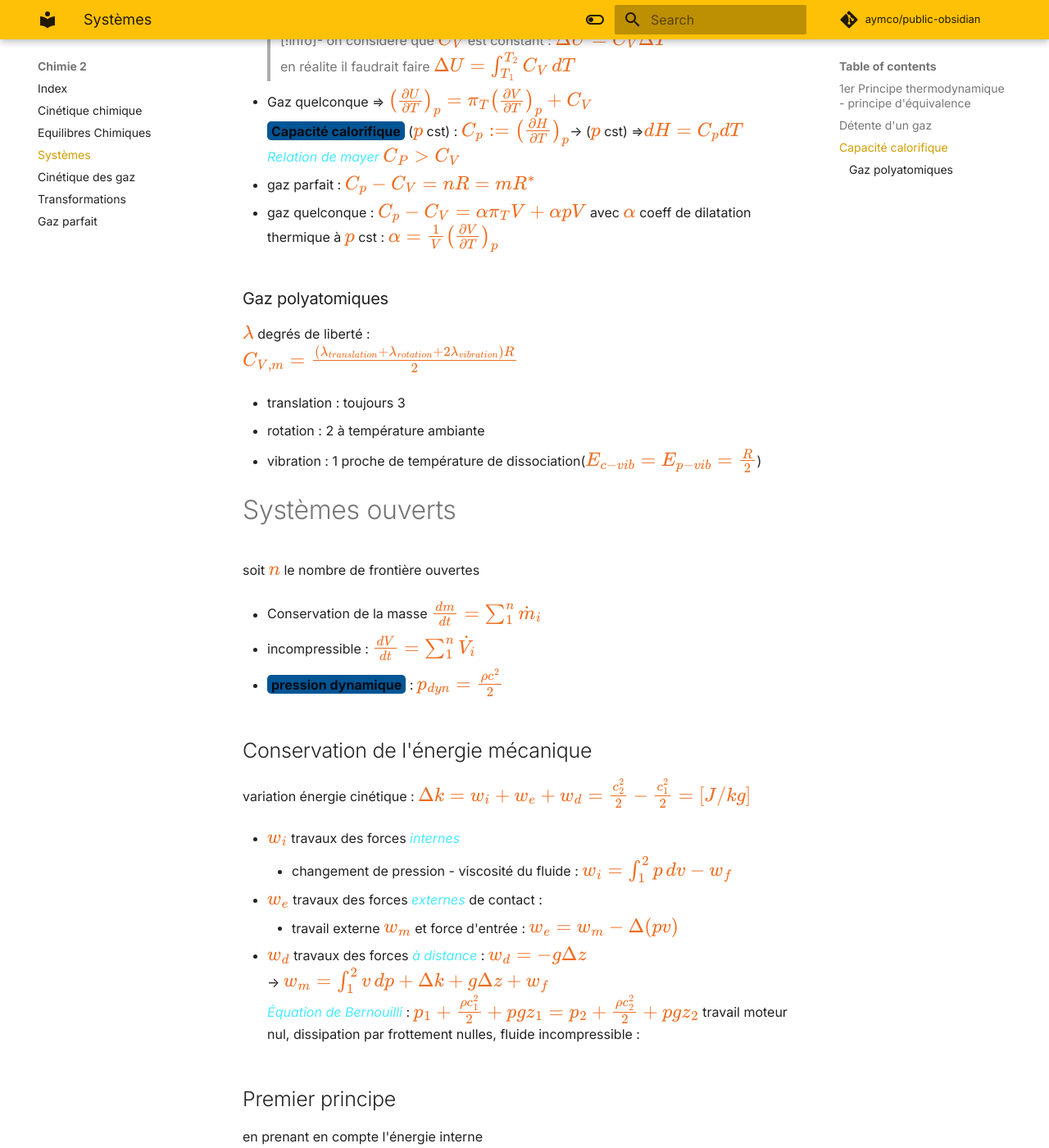
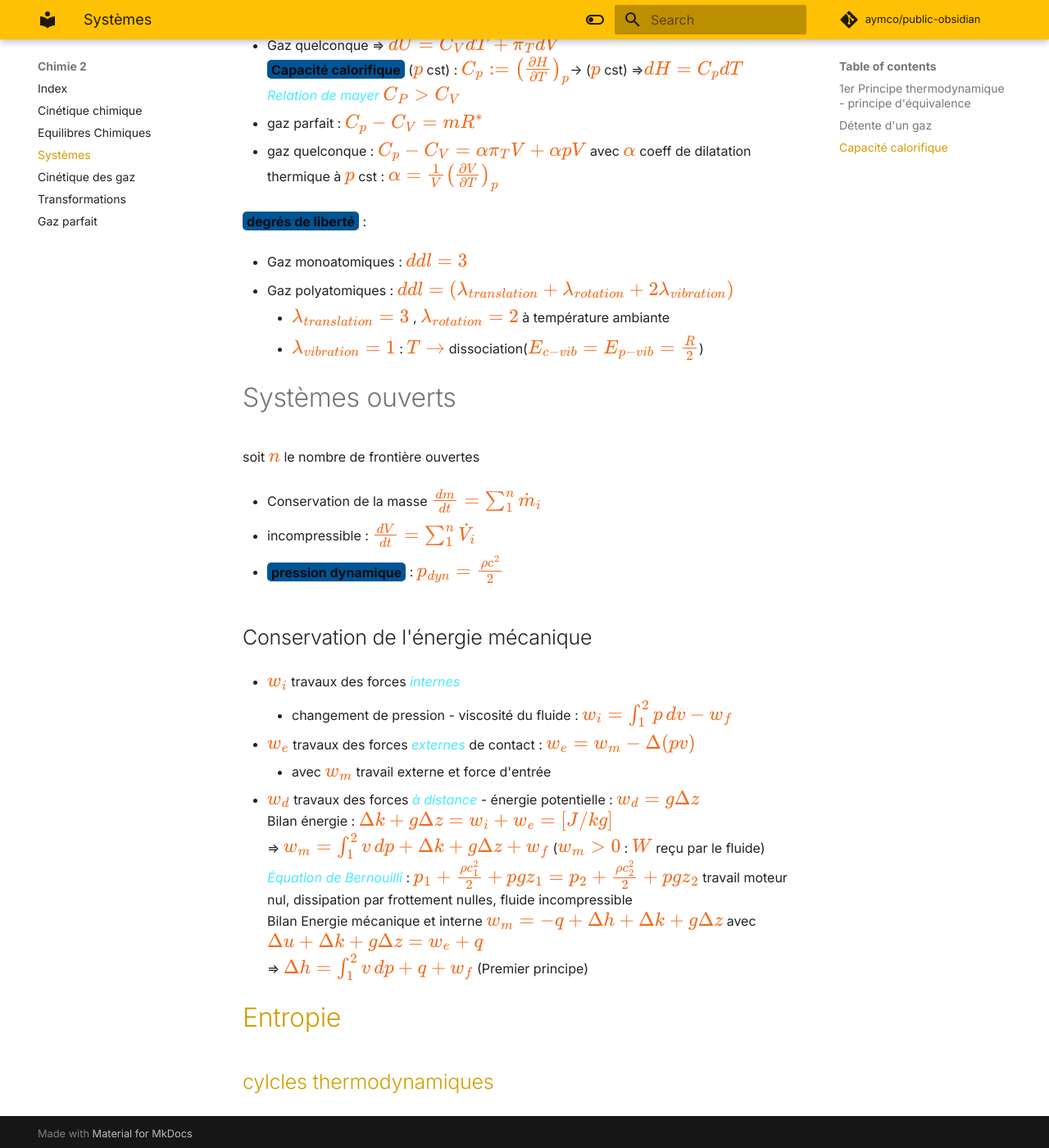
Before and after one commit to Aymco/public-obsidian, an MkDocs documentation site: the page built from docs/Chimie 2/Thermodynamique.md, in a window 1280 px wide and 1400 px high, scrolled down 1438 px. Shown: the whole window at 82% size. Built offline with MkDocs 1.6.1 and Material for MkDocs 9.7.7, drawn with Linux system fonts in a browser that asks for light colours; comment, search, counter and statistics services are not loaded; some of the changed text lies outside the part shown.

Commit message:
PUSH NOTE : Thermodynamique.md

```diff
--- a/docs/Chimie 2/Thermodynamique.md
+++ b/docs/Chimie 2/Thermodynamique.md
@@ -30,38 +30,32 @@ coefficient Joules Thompson $\mu_{T}=\left( \frac{\delta T}{\delta P} \right)_{H
 - gaz **quelconques** $\mu_{T}, \pi_{T} \not = 0$
 
 - gaz **idéaux**  $\mu_{T} = \pi_{T}=0$
-	- gaz **parfaits** $c_{p}$ et $c_{V}$ constants pdv $T$
-
+	- gaz **parfaits** $C_{p}$ et $C_{V}$ constants pdv $T$
 
 
 - **Enthalpie** $H:=U+pV$
-	- $p$ constan ⇒ $dH=\delta Q_{p}$
+	- $dH=\delta Q_{p}$ ($p$ constant)
+## Capacité calorifique
+**Capacité calorifique** ($V$ cst) $C_{V}:=\left( \frac{ \partial U }{ \partial T }  \right)_{V}=\frac{ddl}{2}R$
 
-## Capacité calorifique
-**Capacité calorifique** ($V$ cst) $C_{V}:=\left( \frac{ \partial U }{ \partial T }  \right)_{V}$
+- $V$ cst ou Gaz parfait ⇒ $dU=C_{V}dT$ ⇒ $\Delta U=C_{V}\Delta T$
+	- (on considère  $C_{V}$ cst sinon $\Delta U=\int_{T_{1}}^{T_{2}} C_{V} \, dT$)
 
-- $C_{V,m}=\frac{3}{2}R$
-
-- Gaz parfait ⇒ $U$ une variable d'état (dépend de $T,V$) ⇒ $dU=C_{V}dT$
-> [!info]- on considère que $C_{V}$ est constant : $\Delta U=C_{V}\Delta T$
-> en réalite il faudrait faire $\Delta U=\int_{T_{1}}^{T_{2}} C_{V} \, dT$
-
-- Gaz quelconque ⇒ $\left( \frac{ \partial U }{ \partial T } \right)_{p}=\pi_{T}\left( \frac{ \partial V }{ \partial T } \right)_{p}+C_{V}$
+- Gaz quelconque ⇒ $dU=C_{V}dT+\pi_{T}dV$
 **Capacité calorifique** ($p$ cst) : $C_{p}:=\left( \frac{ \partial H }{ \partial T }  \right)_{p}$→  ($p$ cst) ⇒$dH=C_{p}dT$
 *Relation de mayer* $C_{P}>C_{V}$
 
-- gaz parfait : $C_{p}-C_{V}=nR=mR^*$
+- gaz parfait : $C_{p}-C_{V}=mR^*$
 
 - gaz quelconque : $C_{p}-C_{V}=\alpha \pi_{T}V+\alpha pV$ avec $\alpha$ coeff de dilatation thermique à $p$ cst : $\alpha=\frac{1}{V}\left( \frac{ \partial V }{ \partial T } \right)_{p}$
-### Gaz polyatomiques
-$\lambda$ degrés de liberté :
-$C_{V,m}=\frac{(\lambda _{translation}+\lambda_{rotation}+2\lambda_{vibration})R}{2}$
 
-- translation : toujours 3
+**degrés de liberté** :
 
-- rotation : 2 à température ambiante
+- Gaz monoatomiques : $ddl=3$
 
-- vibration : 1 proche de température de dissociation($E_{c-vib}=E_{p-vib}=\frac{R}{2}$)
+- Gaz polyatomiques : $ddl=(\lambda _{translation}+\lambda_{rotation}+2\lambda_{vibration})$
+	- $\lambda_{translation}=3$ , $\lambda_{rotation}=2$ à température ambiante
+	- $\lambda_{vibration}=1$ : $T\to$ dissociation($E_{c-vib}=E_{p-vib}=\frac{R}{2}$)
 # Systèmes ouverts
 soit $n$ le nombre de frontière ouvertes
 
@@ -71,23 +65,19 @@ soit $n$ le nombre de frontière ouvertes
 
 - **pression dynamique** : $p_{dyn}=\frac{\rho c^{2}}{2}$
 ## Conservation de l'énergie mécanique
-variation énergie cinétique : $\Delta k=w_{i}+w_{e}+w_{d} =\frac{c_{2}^{2}}{2}-\frac{c_{1}^{2}}{2}=[J /kg]$
 
 - $w_{i}$ travaux des forces *internes*
 	- changement de pression - viscosité du fluide : $w_{i}=\int_{1}^{2} p \, dv-w_{f}$
 
-- $w_{e}$ travaux des forces *externes* de contact :
-	- travail externe $w_{m}$ et force d'entrée :  $w_{e}=w_{m}-\Delta(pv)$
+- $w_{e}$ travaux des forces *externes* de contact : $w_{e}=w_{m}-\Delta(pv)$
+	- avec $w_{m}$ travail externe et force d'entrée
 
-- $w_{d}$ travaux des forces *à distance* : $w_{d}=-g\Delta z$
-→ $w_{m}=\int_{1}^{2} v \, dp+\Delta k+g\Delta z+w_{f}$
-*Équation de Bernouilli* : $p_{1}+\frac{\rho c_{1}^{2}}{2}+pgz_{1}=p_{2}+\frac{\rho c_{2}^{2}}{2}+pgz_{2}$ travail moteur nul, dissipation par frottement nulles, fluide incompressible :
-## Premier principe
-en prenant en compte l'énergie interne
-$w_{m}=-q+\Delta u+\Delta\left( \frac{c^{2}}{2} \right)+g\Delta z+\Delta(pv)$
-$=-q+\Delta h+\Delta k+g\Delta z$
-	⇒ $\Delta h=\int_{1}^{2} v \, dp+q+w_{f}$
-
+- $w_{d}$ travaux des forces *à distance* - énergie potentielle : $w_{d}=g\Delta z$
+Bilan énergie : $\Delta k+g \Delta z=w_{i}+w_{e} =[J /kg]$
+	⇒ $w_{m}=\int_{1}^{2} v \, dp+\Delta k+g\Delta z+w_{f}$  ($w_{m}>0$ : $W$ reçu par le fluide)
+*Équation de Bernouilli* : $p_{1}+\frac{\rho c_{1}^{2}}{2}+pgz_{1}=p_{2}+\frac{\rho c_{2}^{2}}{2}+pgz_{2}$ travail moteur nul, dissipation par frottement nulles, fluide incompressible
+Bilan Energie mécanique et interne $w_{m}=-q+\Delta h+\Delta k+g\Delta z$ avec $\Delta u+\Delta k+g\Delta z=w_{e}+q$
+	⇒ $\Delta h=\int_{1}^{2} v \, dp+q+w_{f}$ (Premier principe)
 
 # [Entropie](Entropie.md)
 
```
Also changed, not shown: other parts of docs/Chimie 2/Thermodynamique.md (+1 -1 lines).
